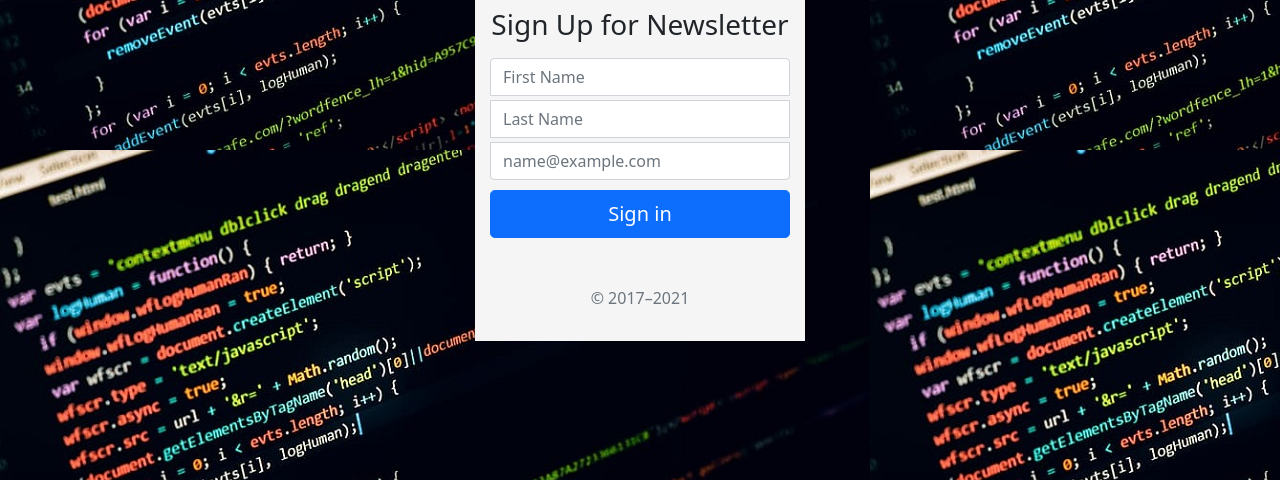
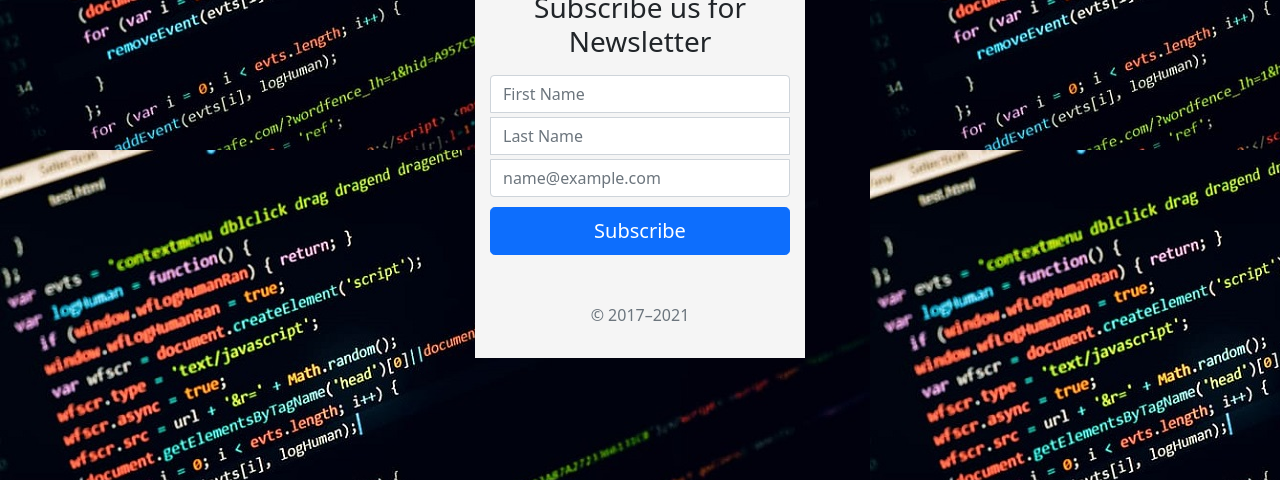
Before and after one commit to amitmaindola/Newsletter-SignUp, a website: page signup.html in a window 1280 px wide. Shown: the part 320-800 px from the top of the page. Drawn offline with nearby package versions, Linux system fonts and the light colour scheme; files that its build step writes are made by us from their sources; files whose address does not match are found by name.

Commit message:
sign in to subscribe

```diff
--- a/signup.html
+++ b/signup.html
@@ -51,13 +51,13 @@
   <form action="/" method="POST">
     <img class="mb-4 img" src="./Images/CODING-ARJUNA-FINAL-LOGO-1.png" alt="" width="150" height="150">
 
-    <h1 class="h3 mb-3 fw-normal">Sign Up for Newsletter</h1>
+    <h1 class="h3 mb-3 fw-normal">Subscribe us for Newsletter</h1>
 
       <input type="text" name="fname" class="form-control top"  placeholder="First Name" required >
       <input type="text" name="lname" class="form-control middle"  placeholder="Last Name" required>
       <input type="email" name="email" class="form-control bottom"  placeholder="name@example.com"  required>
 
-    <button class="w-100 btn btn-lg btn-primary" type="submit">Sign in</button>
+    <button class="w-100 btn btn-lg btn-primary" type="submit">Subscribe</button>
     <p class="mt-5 mb-3 text-muted">&copy; 2017–2021</p>
   </form>
 </main>
```
